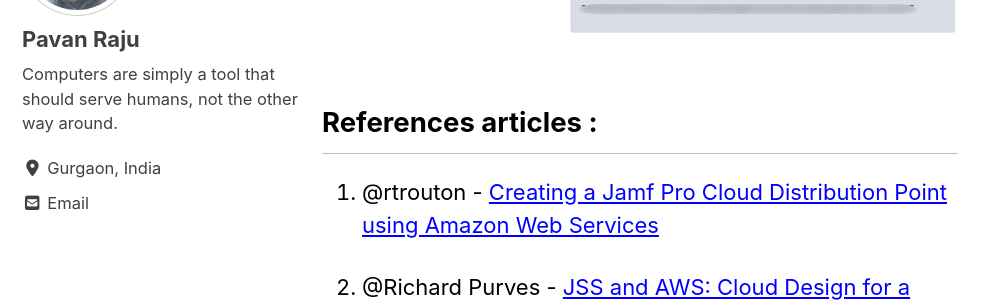
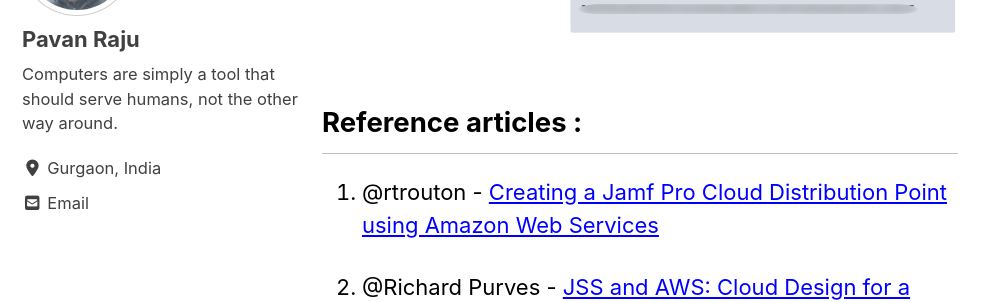
Before and after one commit to iampavan/themacguy, a Jekyll site: the page built from _posts/2019/2019-10-October/2019-10-25-01-Setting-up-JSS-on-AWS.md, in a window 1280 px wide and 900 px high, scrolled down 1905 px. Shown: the part 155-457 px from the top of the window, without its empty margins (0-998 px from the left). Built offline with Jekyll 4.4.1, drawn with Linux system fonts in a browser that asks for light colours; cached includes are drawn as plain includes; nearby versions of some CDN libraries.

Commit message:
typo fixed

```diff
--- a/_posts/2019/2019-10-October/2019-10-25-01-Setting-up-JSS-on-AWS.md
+++ b/_posts/2019/2019-10-October/2019-10-25-01-Setting-up-JSS-on-AWS.md
@@ -29,7 +29,7 @@ Step by step guide to setup JSS on AWS.
     ![2.png](/images/jss-on-aws/2.png)
 
 
-## References articles :
+## Reference articles :
 
 1. @rtrouton - [Creating a Jamf Pro Cloud Distribution Point using Amazon Web Services](https://derflounder.wordpress.com/2017/03/07/creating-a-jamf-pro-cloud-distribution-point-using-amazon-web-services/){:target="_blank"}
 
```
